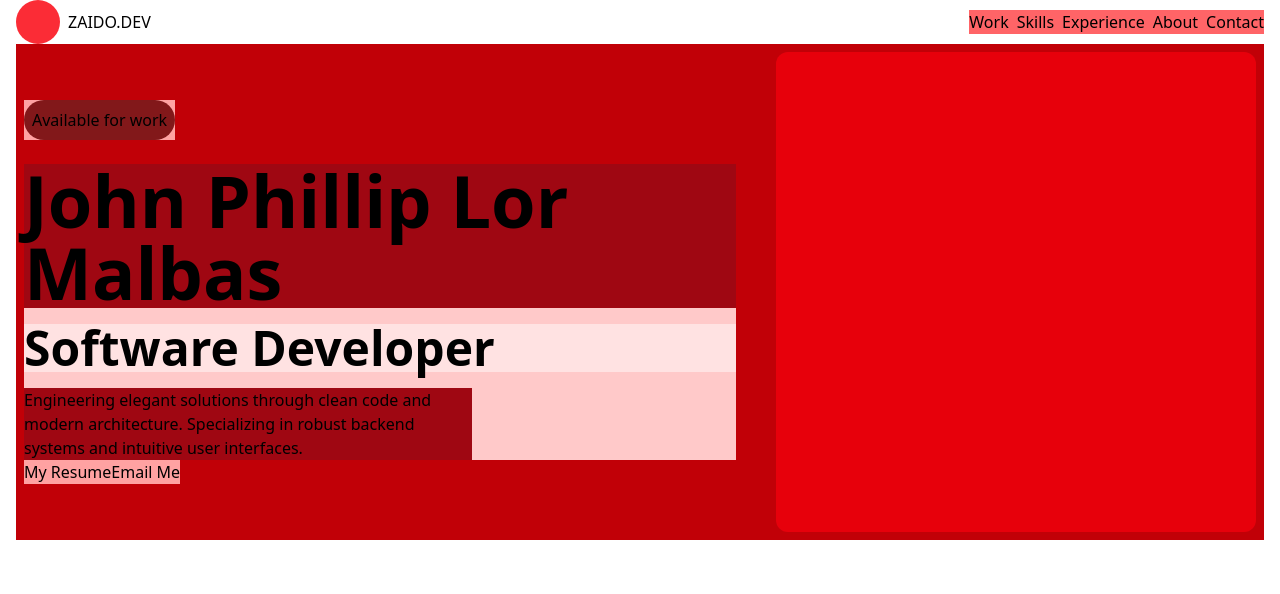
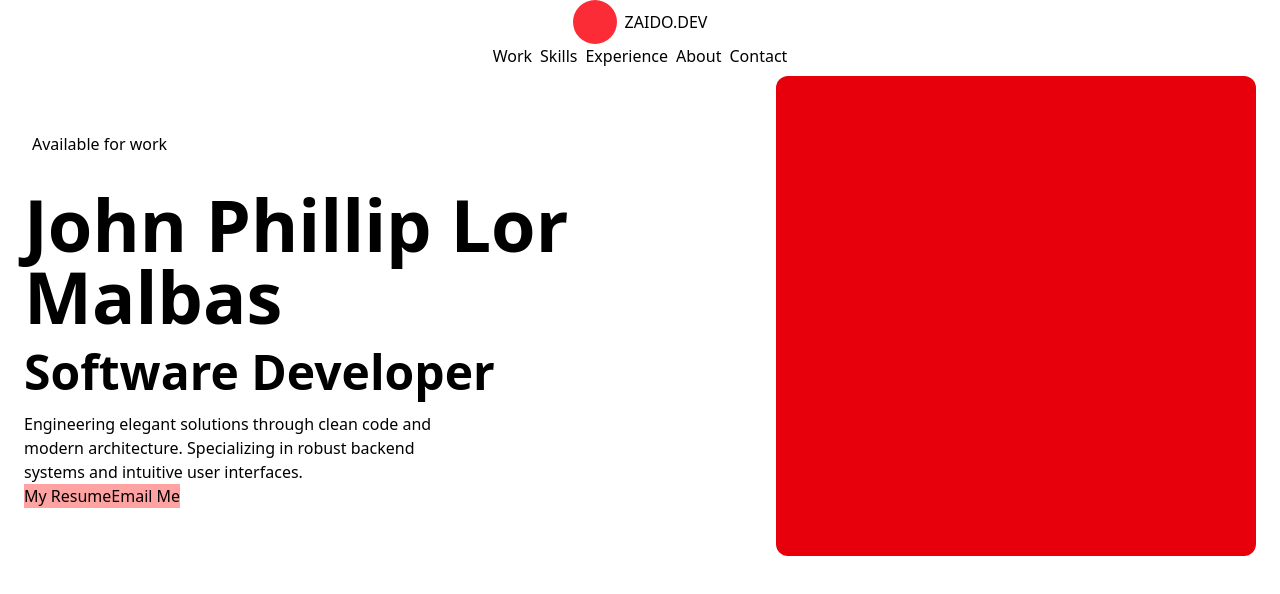
Before and after one commit to Zaido219/personal-portfolio, a React (Vite) app: page / in a window 1280 px wide. Shown: the top 594 px of the page. Built offline with nearby package versions, Linux system fonts and the light colour scheme.

Commit message:
style:hero section

```diff
--- a/src/components/HeroSection/ProfileHeader.jsx
+++ b/src/components/HeroSection/ProfileHeader.jsx
@@ -1,7 +1,7 @@
 export const HeroSection = () => {
   return (
-    <section className="px-4">
-      <div className="flex flex-row justify-between items-center">
+    <section className="px-4 overflow-hidden">
+      <div className="flex flex-col items-center">
         <div className="flex flex-row items-center gap-x-2">
           <div>
             <div className="rounded-full h-11 w-11 bg-red-500"></div>
@@ -10,7 +10,7 @@ export const HeroSection = () => {
             <p>ZAIDO.DEV</p>
           </div>
         </div>
-        <div className="bg-red-400 flex flex-row gap-x-2">
+        <div className="flex flex-row gap-x-2">
           <nav>Work</nav>
           <nav>Skills</nav>
           <nav>Experience</nav>
@@ -18,15 +18,15 @@ export const HeroSection = () => {
           <nav>Contact</nav>
         </div>
       </div>
-      <div className="bg-red-700 flex flex-row items-center gap-x-10 p-2">
+      <div className="flex flex-row items-center gap-x-10 p-2">
         <div>
-          <div className="bg-red-300 inline-block mb-6">
-            <p className="bg-red-900 w-fit p-2 rounded-full">Available for work</p>
+          <div className="inline-block mb-6">
+            <p className="w-fit p-2 rounded-full">Available for work</p>
           </div>
-          <div className="bg-red-200 flex flex-col gap-4">
-            <p className="bg-red-800 text-7xl font-bold">John Phillip Lor Malbas</p>
-            <p className="bg-red-100 inline-block text-5xl font-semibold">Software Developer</p>
-            <p className="bg-red-800 max-w-md justify-around">
+          <div className="flex flex-col gap-4">
+            <p className="text-7xl font-bold">John Phillip Lor Malbas</p>
+            <p className="inline-block text-5xl font-semibold">Software Developer</p>
+            <p className="max-w-md justify-around">
               Engineering elegant solutions through clean code and modern
               architecture. Specializing in robust backend systems and intuitive
               user interfaces.
```
